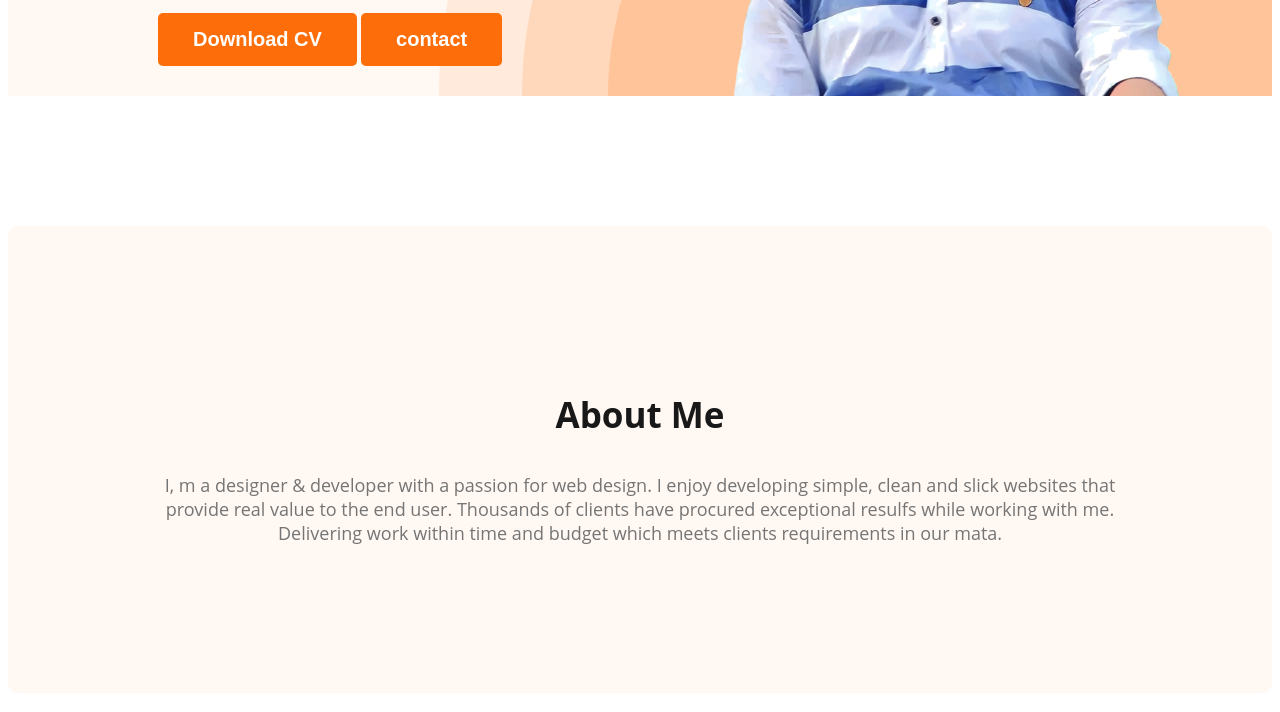
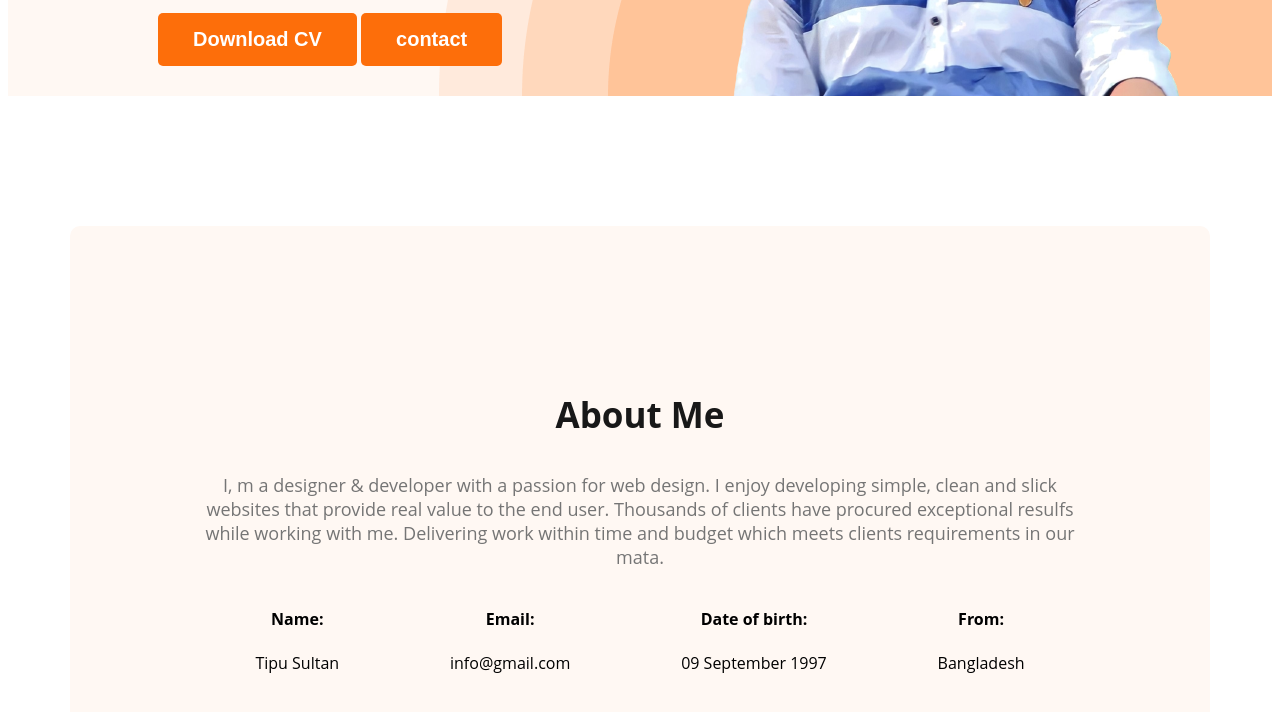
Before and after one commit to tipusultan236535/webdeveloper-portfolio, a plain HTML site: page index.html in a window 1280 px wide. Shown: the part 448-1160 px from the top of the page. Drawn offline with Linux system fonts and the light colour scheme.

Commit message:
about information

```diff
--- a/index.html
+++ b/index.html
@@ -32,6 +32,26 @@
     <section class="about">
         <h3 class="section-title">About Me</h3>
         <p class="section-description">I, m a designer & developer with a passion for web design. I enjoy developing simple, clean and slick websites that provide real value to the end user. Thousands of clients have procured exceptional resulfs while working with me. Delivering work within time and budget which meets clients requirements in our mata.</p>
+        <div class="about-info-container">
+            <!-- .about-info*4>h4.info-title+p.info-description -->
+            <div class="about-info">
+                <h4 class="info-title">Name: </h4>
+                <p class="info-description">Tipu Sultan</p>
+            </div>
+            <div class="about-info">
+                <h4 class="info-title">Email:</h4>
+                <p class="info-description">info@gmail.com</p>
+            </div>
+            <div class="about-info">
+                <h4 class="info-title">Date of birth:</h4>
+                <p class="info-description">09 September 1997</p>
+            </div>
+            <div class="about-info">
+                <h4 class="info-title">From:</h4>
+                <p class="info-description">Bangladesh</p>
+            </div>
+
+        </div>
     </section>
 </section>
     </main>
--- a/styles/portfolio.css
+++ b/styles/portfolio.css
@@ -94,6 +94,10 @@ nav a {
     margin-top: 5px;
     margin-bottom: 20px;
 }
+main{
+    max-width: 1140px;
+    margin: 0 auto;
+}
 
 .about {
     padding: 130px;
@@ -102,3 +106,10 @@ nav a {
     margin: 130px 0;
 
 }
+.about-info-container{
+    display: flex;
+    justify-content: space-around;
+}
+.about-info{
+    text-align: center;
+}
```
